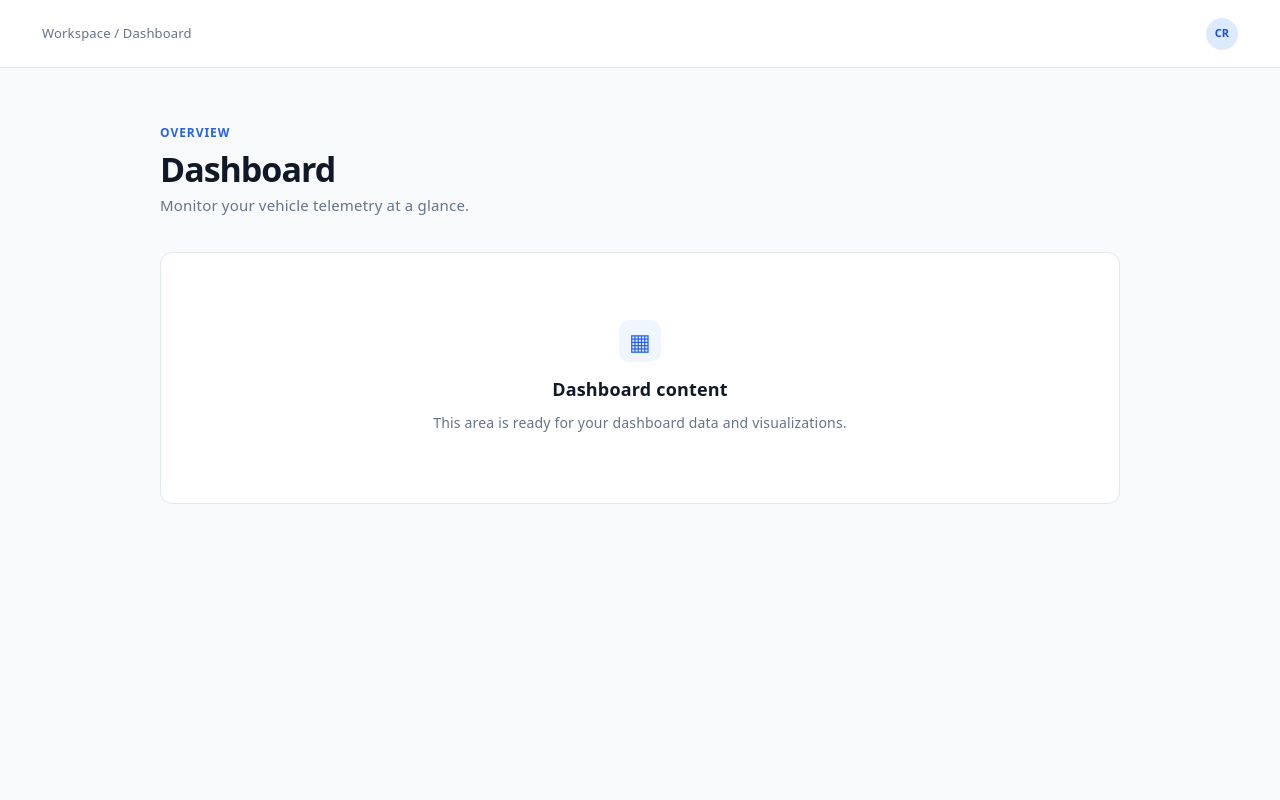
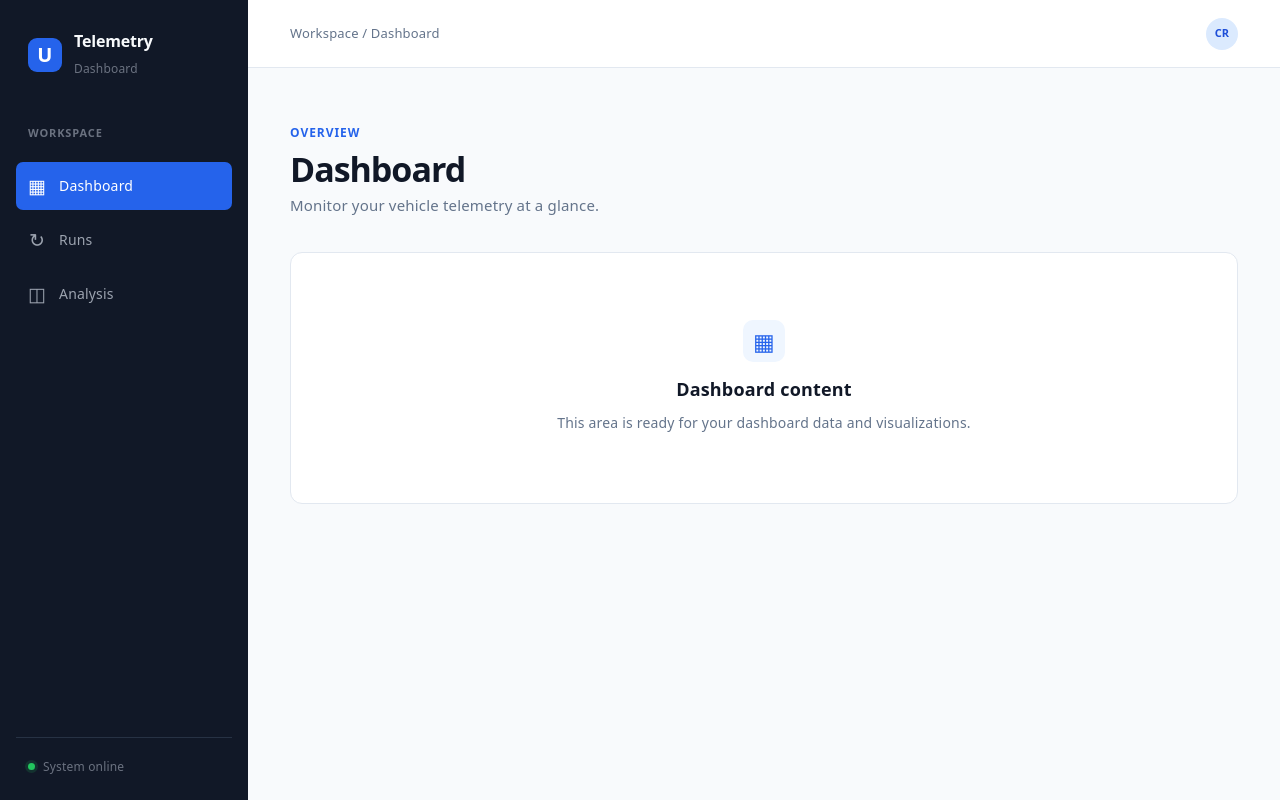
Before and after one commit to UOSupermileage/Telemetry_Frontend, a React (Vite) app: page / in a window 1280 px wide. Built offline with nearby package versions, Linux system fonts and the light colour scheme.

Commit message:
Forgot to call the navigation bar in App.jsx.

```diff
--- a/src/App.jsx
+++ b/src/App.jsx
@@ -72,23 +72,37 @@ function App() {
 
   useEffect(() => {
     const handleHashChange = () => setActivePage(getPageFromHash())
+
     window.addEventListener('hashchange', handleHashChange)
-    return () => window.removeEventListener('hashchange', handleHashChange)
+
+    return () => {
+      window.removeEventListener('hashchange', handleHashChange)
+    }
   }, [])
 
   return (
     <div className="app-shell">
+      <NavigationBar activePage={activePage} />
 
       <main className="main-content">
         <header className="topbar">
-          <span className="breadcrumb">Workspace / {content.title}</span>
-          <div className="user-avatar" aria-label="User profile">CR</div>
+          <span className="breadcrumb">
+            Workspace / {content.title}
+          </span>
+
+          <div className="user-avatar" aria-label="User profile">
+            CR
+          </div>
         </header>
 
         <section className="page-content">
           <p className="eyebrow">{content.eyebrow}</p>
+
           <h1>{content.title}</h1>
-          <p className="page-description">{content.description}</p>
+
+          <p className="page-description">
+            {content.description}
+          </p>
 
           {activePage === 'runs' ? (
             <RunsTable
@@ -106,7 +120,8 @@ function App() {
               <h2>{content.title} content</h2>
 
               <p>
-              This area is ready for your {content.title.toLowerCase()} data and visualizations.
+                This area is ready for your{' '}
+                {content.title.toLowerCase()} data and visualizations.
               </p>
             </div>
           )}
@@ -116,6 +131,4 @@ function App() {
   )
 }
 
-
-
 export default App
```
